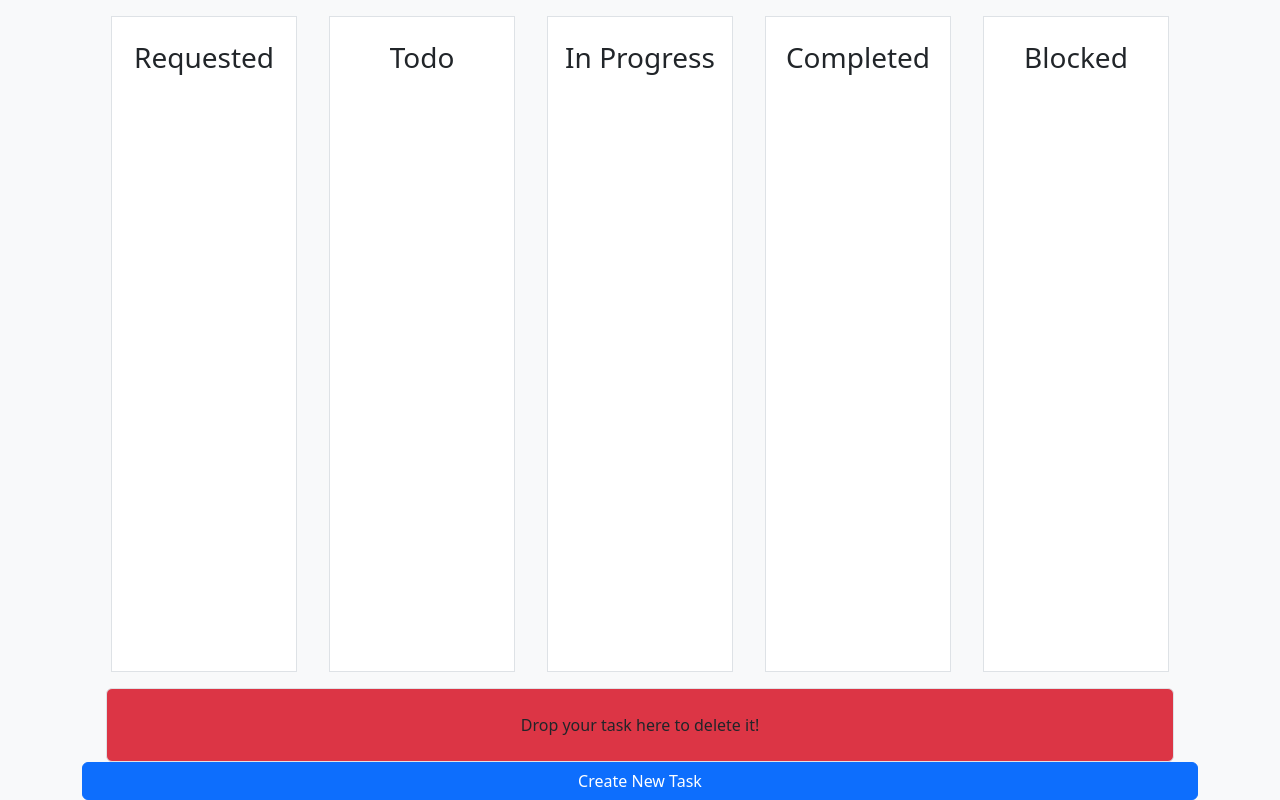
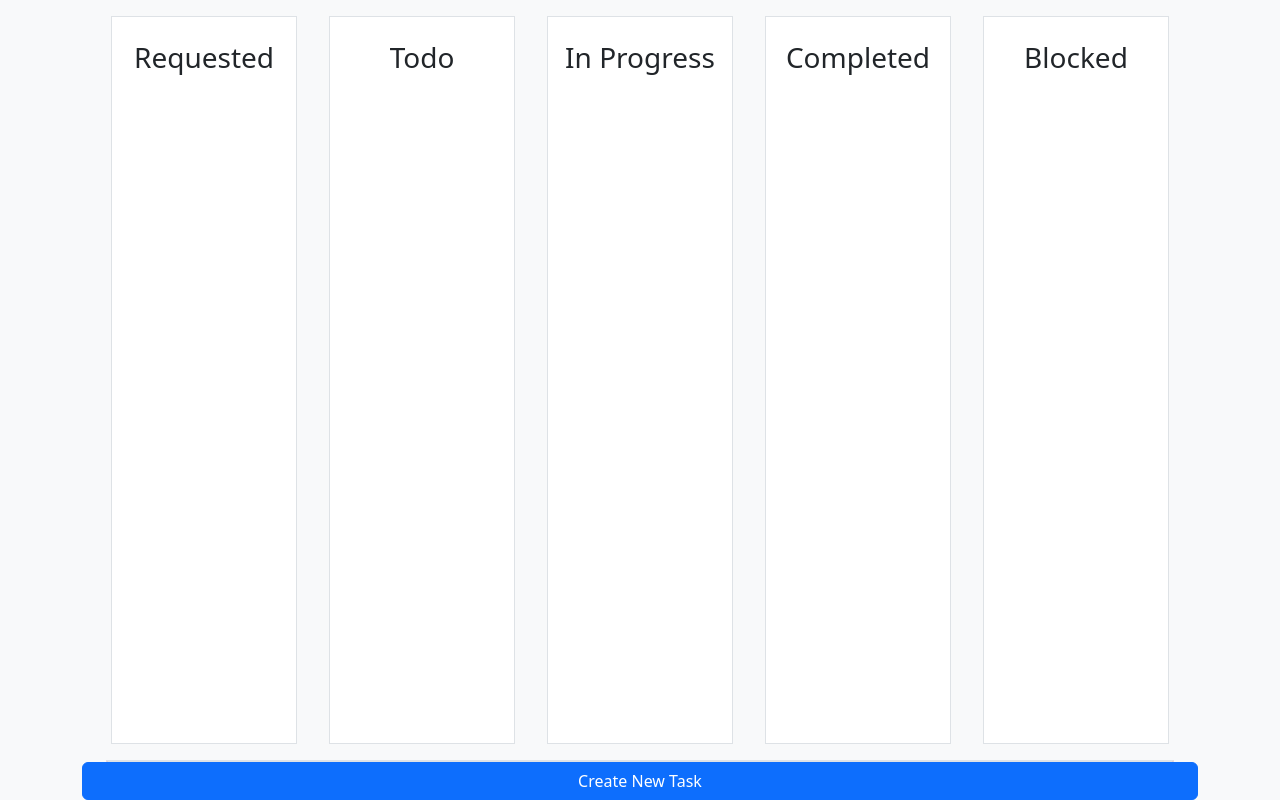
Before and after one commit to RookiePrime/Kanban-Board, a React (Vite) app: page / in a window 1280 px wide. Built offline with nearby package versions, Linux system fonts and the light colour scheme.

Commit message:
Trashbin now expands when user is dragging task, hides when they aren't

```diff
--- a/src/App.tsx
+++ b/src/App.tsx
@@ -1,7 +1,10 @@
 import { Board } from "./components";
 
 const App = () =>
-  <div className='d-flex justify-content-center h-100 bg-light'>
+  <div
+      className='d-flex justify-content-center bg-light'
+      style={{ minHeight: '100vh' }}
+  >
     <Board></Board>
   </div>
 
--- a/src/components/Board.tsx
+++ b/src/components/Board.tsx
@@ -6,15 +6,21 @@ import { TaskModal } from './TaskModal';
 import { useAppDispatch, useAppSelector } from '../app/hooks';
 import { taskDeleted, taskMoved } from '../features/board/board-slice';
 
+
 export const Board = () => {
     const [ show, setShow ] = useState<boolean>(false);
+    const [ dragging, setDragging ] = useState<boolean>(false);
     const dispatch = useAppDispatch();
     const board = useAppSelector(state => state.board);
 
     const handleClose:() => void = () => setShow(false);
     const handleShow:() => void = () => setShow(true);
 
+    const handleDragStart = () => setDragging(true);
+
     const handleDragEnd = (result: DropResult) => {
+        setDragging(false);
+
         const { destination, source } = result;
         if (!destination ||
             (destination.droppableId === source.droppableId && destination.index === source.index)
@@ -31,7 +37,10 @@ export const Board = () => {
     return (
         <Container className='d-flex flex-column align-items-center justify-content-between'>
             <Row className='d-flex w-100 flex-grow-1'>
-                <DragDropContext onDragEnd={result => handleDragEnd(result)}>
+                <DragDropContext
+                    onDragStart={handleDragStart}
+                    onDragEnd={result => handleDragEnd(result)}
+                >
                     <Container className='d-flex flex-column justify-content-between'>
                         <Row className='d-flex justify-content-center flex-grow-1'>
                             {board.columns.map((column, index) =>
@@ -44,7 +53,7 @@ export const Board = () => {
                         </Row>
                         <Row className='align-self-center w-100'>
                             <Col>
-                                <Trashbin></Trashbin>
+                                <Trashbin dragging={dragging}></Trashbin>
                             </Col>
                         </Row>
                     </Container>
--- a/src/components/Trashbin.tsx
+++ b/src/components/Trashbin.tsx
@@ -1,31 +1,32 @@
 import { Droppable } from "@hello-pangea/dnd";
 
-export const Trashbin = () => {
+type TrashbinProps = { dragging: boolean }
 
+export const Trashbin = ({ dragging }: TrashbinProps) => {
     return (
         <div
-            className='
-                bg-danger
-                d-flex
-                justify-content-center
-                align-items-center
-                p-4
-                border
-                rounded
-        '>
+            className='bg-danger border rounded'
+            style={{
+                height: dragging ? '10rem' : '0',
+                transition: 'all 0.3s ease-out 0.3s'
+            }}
+        >
+            <div className='h-100 w-100'>
                 <Droppable droppableId='Trashbin'>
                     {(provided, snapshot) =>
                         <div
                         {...provided.droppableProps}
                         ref={provided.innerRef}
-                    className='w-100 d-flex justify-content-center align-items-center'
-                    style={{height: snapshot.isDraggingOver ? '100%' : '0%'}}
+                        className='w-100 h-100 d-flex justify-content-center align-items-center border rounded'
+                        style={{
+                            background: snapshot.isDraggingOver ? 'blue' : 'red'
+                        }}
                         >
-                        <p className='m-0'>Drop your task here to delete it!</p>
                             {provided.placeholder}
                         </div>
                     }
                 </Droppable>
             </div>
+        </div>
     )
 }
```
Lines whose indentation alone changed are shown as unchanged.
